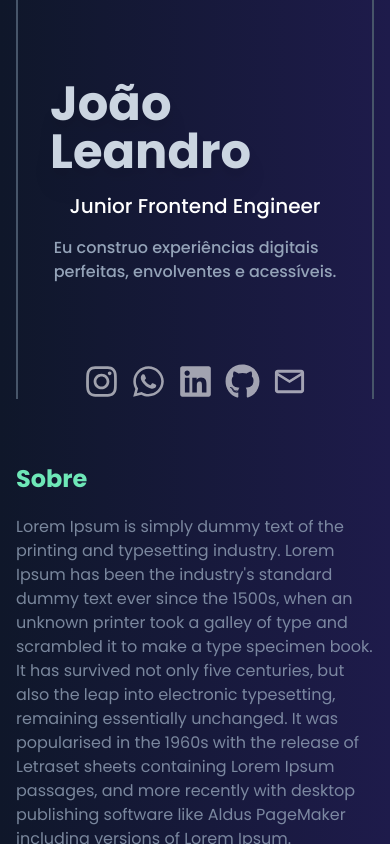
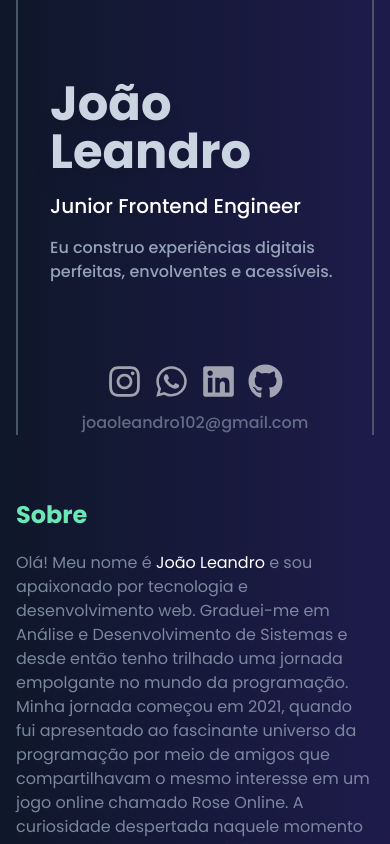
Before and after one commit to JoaoLeandroo/joaoleandro, a Next.js app: page / in a window 390 px wide. Shown: the top 844 px of the page. Built offline with nearby package versions, Linux system fonts and the light colour scheme.

Commit message:
feat: Arrumado a responsividade das informações, criado um extende nas tailwind config

```diff
--- a/app/page.tsx
+++ b/app/page.tsx
@@ -1,56 +1,46 @@
 import Container from "@/components/Container";
 import BoxScroll from "@/components/BoxScroll";
-import Contacts from "@/components/Contacts";
 import SkillsBar from "@/components/SkillsBar";
 import CardProjects from "@/components/CardProjects";
 import Footer from "@/components/Footer";
+import MyInfos from './../components/MyInfos';
 
 export default function Home() {
   return (
     <Container>
       <div className="flex flex-col relative min-h-screen">
-        <section className="lg:fixed relative h-full border-l-2 border-slate-600 border-r-2">
-          <div className="py-20 px-8 flex flex-col gap-y-4 lg:items-start lg:justify-left items-center justify-center">
-            <h1 className="text-5xl font-bold drop-shadow-xl text-slate-300">
-              João Leandro
-            </h1>
-            <p className="text-xl font-medium">Junior Frontend Engineer</p>
-            <p className="text-md text-slate-400 font-medium">
-              Eu construo experiências digitais <br /> perfeitas, envolventes e
-              acessíveis.
-            </p>
-          </div>
-
-          <Contacts />
-        </section>
-
+        <MyInfos/>
         <div className="flex flex-col items-end lg:absolute relative top-0 right-0 w-full lg:w-1/2">
           <BoxScroll>
             <div className="flex flex-col gap-y-5 lg:pt-20 pt-16">
               <h2 className="text-2xl font-semibold text-emerald-300">Sobre</h2>
               <p className="text-slate-400/80">
-                Lorem Ipsum is simply dummy text of the printing and typesetting
-                industry. Lorem Ipsum has been the industry's standard dummy
-                text ever since the 1500s, when an unknown printer took a galley
-                of type and scrambled it to make a type specimen book. It has
-                survived not only five centuries, but also the leap into
-                electronic typesetting, remaining essentially unchanged. It was
-                popularised in the 1960s with the release of Letraset sheets
-                containing Lorem Ipsum passages, and more recently with desktop
-                publishing software like Aldus PageMaker including versions of
-                Lorem Ipsum.
+                Olá! Meu nome é <span className="text-white">João Leandro</span> e sou apaixonado por tecnologia e
+                desenvolvimento web. Graduei-me em Análise e Desenvolvimento de
+                Sistemas e desde então tenho trilhado uma jornada empolgante no
+                mundo da programação.
                 <br />
-                Lorem Ipsum is simply dummy text of the printing and typesetting
-                industry. Lorem Ipsum has been the industry's standard dummy
-                text ever since the 1500s, when an unknown printer took a galley
-                of type and scrambled it to make a type specimen book. It has
-                survived not only five centuries, but also the leap into
-                electronic typesetting, remaining essentially unchanged. It was
-                popularised in the 1960s with the release of Letraset sheets
-                containing Lorem Ipsum passages, and more recently with desktop
-                publishing software like Aldus PageMaker including versions of
-                Lorem Ipsum.
+                Minha jornada começou em 2021, quando fui apresentado ao
+                fascinante universo da programação por meio de amigos que
+                compartilhavam o mesmo interesse em um jogo online chamado Rose
+                Online. A curiosidade despertada naquele momento me levou a
+                mergulhar mais fundo no assunto, e foi assim que minha paixão
+                pelo desenvolvimento web nasceu.
                 <br />
+                Desde então, tenho dedicado meu tempo e energia ao aprendizado
+                contínuo, explorando diversas linguagens e tecnologias. Minha
+                principal stack é o <span className="text-white">JavaScript</span> para o desenvolvimento frontend,
+                onde posso dar vida às minhas ideias e criar experiências
+                interativas e dinâmicas para os usuários. No entanto, meu
+                conhecimento não se limita apenas ao Javascript; também possuo
+                habilidades sólidas em outras linguagens, como <span className="text-white">Python</span>, e estou
+                familiarizado com uma variedade de ferramentas do ecossistema
+                JavaScript, incluindo bibliotecas e frameworks.
+                <br />
+                <span className="text-white">Estou constantemente buscando novos desafios e oportunidades
+                para expandir meu conhecimento e aprimorar minhas habilidades.</span>
+                Sou apaixonado por criar soluções inovadoras e funcionais que
+                tenham um impacto positivo na vida das pessoas.
               </p>
             </div>
           </BoxScroll>
@@ -116,25 +106,25 @@ export default function Home() {
                 description="Projeto feito para demonstrar a grandiosidade da transformação do gear five, do personagem Luffy do anime One piece."
                 url="https://joaoleandroo.github.io/luffy-gear-five/"
               />
-                            <CardProjects
+              <CardProjects
                 imagem="/assets/save-websites.jpg"
                 titulo="Save websites"
                 description="Esse projeto foi inspirado no modo do google de salvar o link dos websites favoritos"
                 url="https://add-links-websites.vercel.app/"
               />
-                            <CardProjects
+              <CardProjects
                 imagem="/assets/lista-tarefas.jpg"
                 titulo="Lista de Tarefas"
                 description="Lista de tarefas com todos os requisitos de um CRUD, criar, ler, atualizar e deletar uma tarefa. Também foi utilizado o salvamento do localstorage."
                 url="https://joaoleandroo.github.io/task-list/"
               />
-                            <CardProjects
+              <CardProjects
                 imagem="/assets/prime-flix.jpg"
                 titulo="Prime Flix"
                 description="Dentro desse projeto é consumida uma API de filmes, onde é possível salvar os filmes favoritos e visualizar os filmes em cartaz no cinema."
                 url="https://jl-movies.netlify.app/"
               />
-                                          <CardProjects
+              <CardProjects
                 imagem="/assets/projeto-music.jpg"
                 titulo="Projeto Musica"
                 description="Projeto de musica landing page"
--- a/components/Contacts.tsx
+++ b/components/Contacts.tsx
@@ -1,25 +1,26 @@
 import Link from "next/link";
 import { FaGithub, FaLinkedin, FaWhatsapp, FaInstagram   } from "react-icons/fa";
-import { MdOutlineMail } from "react-icons/md"
 
 const Contacts = () => {
     return (
+        <div>
             <div className="flex gap-3 w-full items-center justify-center">
-            <Link href={"/"} target="_blank">
+                <Link href={"https://www.instagram.com/joaoleandroo_/?hl=pt"} target="_blank">
                     <FaInstagram size={35} className="opacity-60 hover:scale-150 hover:opacity-100 hover:text-emerald-300 transition-all duration-200"/>
                 </Link>
-            <Link href={"/"} target="_blank">
+                <Link href={"https://wa.me/5581987666475?text=Ol%C3%A1,%20meu%20nome%20%C3%A9%20Jo%C3%A3o,%20precisa%20da%20minha%20ajuda?"} target="_blank">
                     <FaWhatsapp size={35} className="opacity-60 hover:scale-150 hover:opacity-100 hover:text-emerald-300 transition-all duration-200"/>
                 </Link>
-            <Link href={"/"} target="_blank">
+                <Link href={"https://www.linkedin.com/in/jo%C3%A3o-leandro-2b83b4209/"} target="_blank">
                     <FaLinkedin size={35} className="opacity-60 hover:scale-150 hover:opacity-100 hover:text-emerald-300 transition-all duration-200"/>
                 </Link>
-            <Link href={"/"} target="_blank">
+                <Link href={"https://github.com/JoaoLeandroo"} target="_blank">
                     <FaGithub size={35} className="opacity-60 hover:scale-150 hover:opacity-100 hover:text-emerald-300 transition-all duration-200"/>
                 </Link>
-            <Link href={"/"} target="_blank">
-                <MdOutlineMail size={35} className="opacity-60 hover:scale-150 hover:opacity-100 hover:text-emerald-300 transition-all duration-200"/>
-            </Link>
+            </div>
+            <div className="mt-3 w-full flex items-center justify-center">
+                <span className="font-medium text-slate-400/60 hover:text-slate-400 transition duration-300">joaoleandro102@gmail.com</span>
+            </div>
         </div>
      );
 }
--- /dev/null
+++ b/components/MyInfos.tsx
@@ -0,0 +1,21 @@
+import Contacts from "./Contacts";
+
+const MyInfos = () => {
+    return (
+        <section className="lg:fixed relative h-full border-l-2 border-slate-600 border-r-2">
+          <div className="py-20 px-8 flex flex-col gap-y-4 lg:items-start lg:justify-left items-left justify-left xs:justify-center xs:items-center">
+            <h1 className="text-5xl font-bold drop-shadow-xl text-slate-300">
+              João Leandro
+            </h1>
+            <p className="text-xl font-medium">Junior Frontend Engineer</p>
+            <p className="text-md text-slate-400 font-medium">
+              Eu construo experiências digitais <br /> perfeitas, envolventes e
+              acessíveis.
+            </p>
+          </div>
+          <Contacts />
+        </section>
+     );
+}
+
+export default MyInfos;
--- a/tailwind.config.ts
+++ b/tailwind.config.ts
@@ -7,7 +7,11 @@ const config: Config = {
     "./app/**/*.{js,ts,jsx,tsx,mdx}",
   ],
   theme: {
-    extend: {},
+    extend: {
+      screens: {
+        "xs": {"min": '450px'}
+      }
+    },
   },
   plugins: [],
 };
```
Lines whose indentation alone changed are shown as unchanged.
